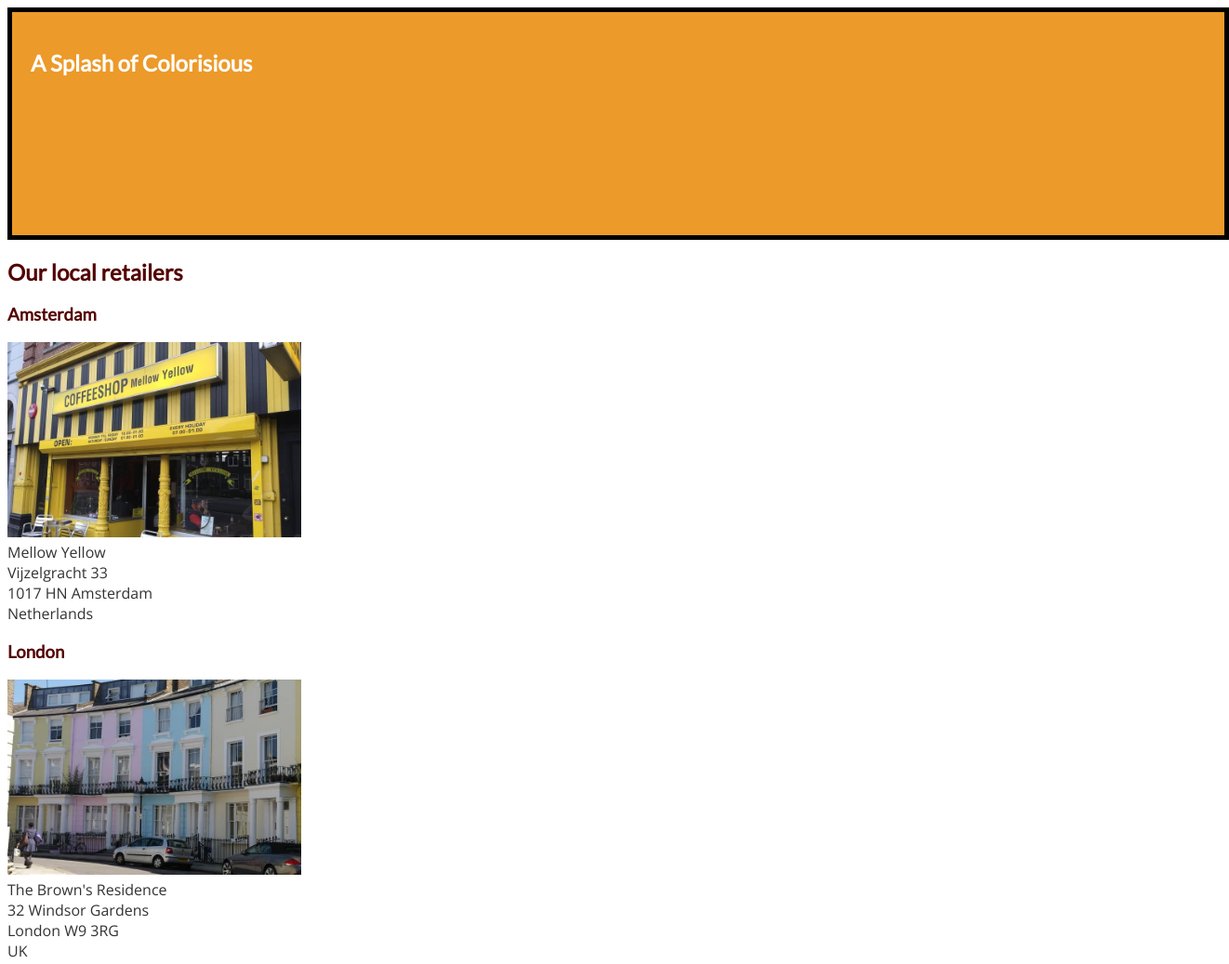
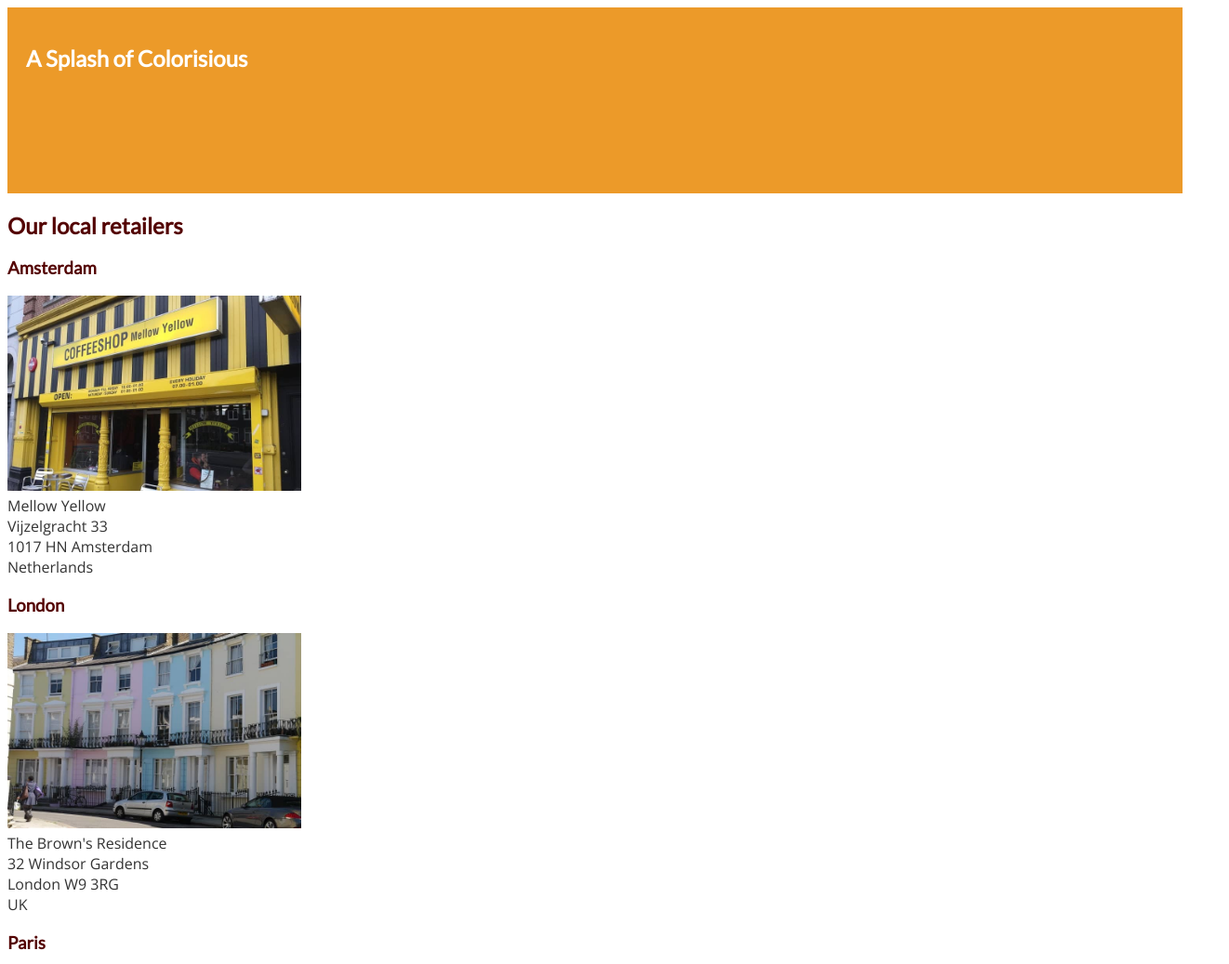
Before and after one commit to bjorsa/workshop-css-for-real, a plain HTML site: page box-sizing/index.html in a window 1280 px wide. Shown: the top 1037 px of the page at 93% size, 1322 px wide, since content can reach past the window. Drawn offline with nearby package versions, Linux system fonts and the light colour scheme.

Commit message:
Box sizing - Completed

```diff
--- a/box-sizing/main.css
+++ b/box-sizing/main.css
@@ -1,3 +1,7 @@
+* {
+    box-sizing: border-box;
+}
+
 body {
     font-family: 'Open Sans', sans-serif;
     color: #333;
@@ -21,8 +25,6 @@ address {
     background: #EC9A29;
     height: 200px;
     padding: 20px;
-    border: 5px solid black;
-    width: 100%;
 }
 
 #heading-section h1 {
```
Also changed, not shown: 1 other file.
